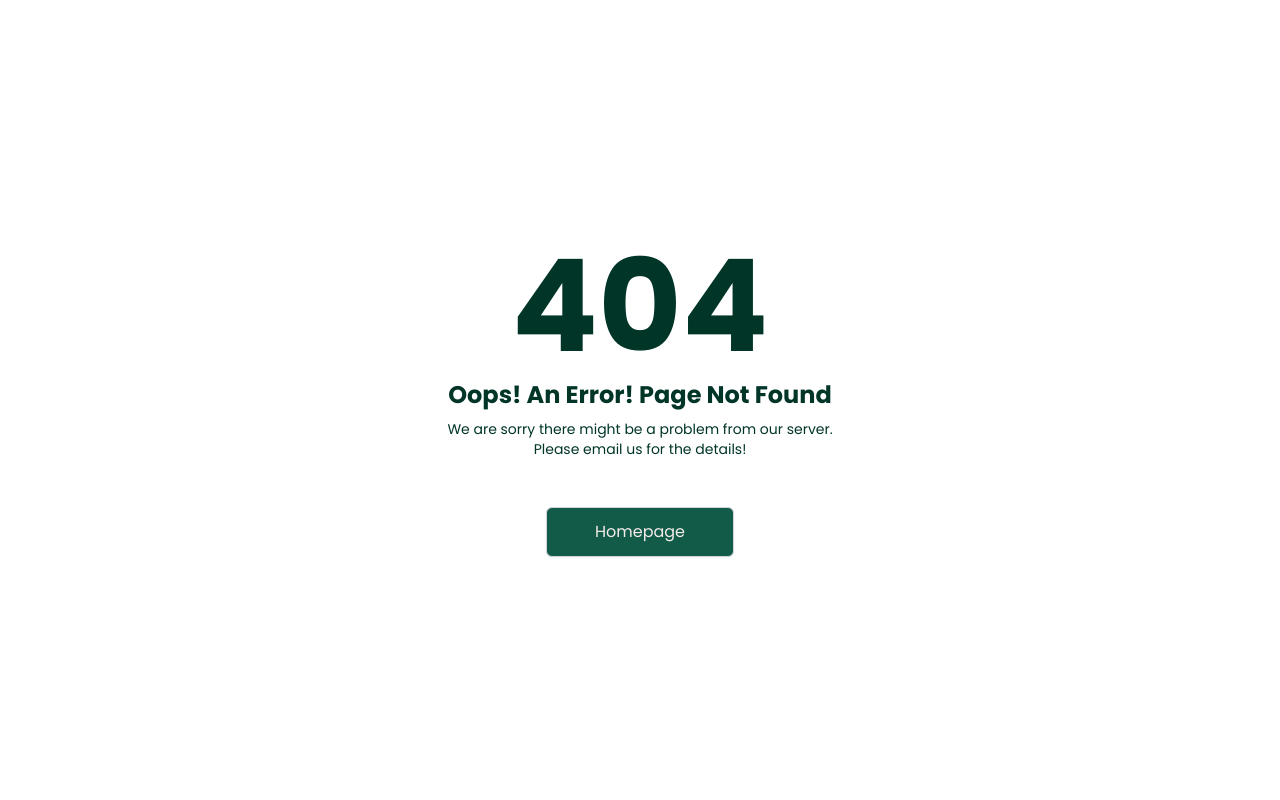
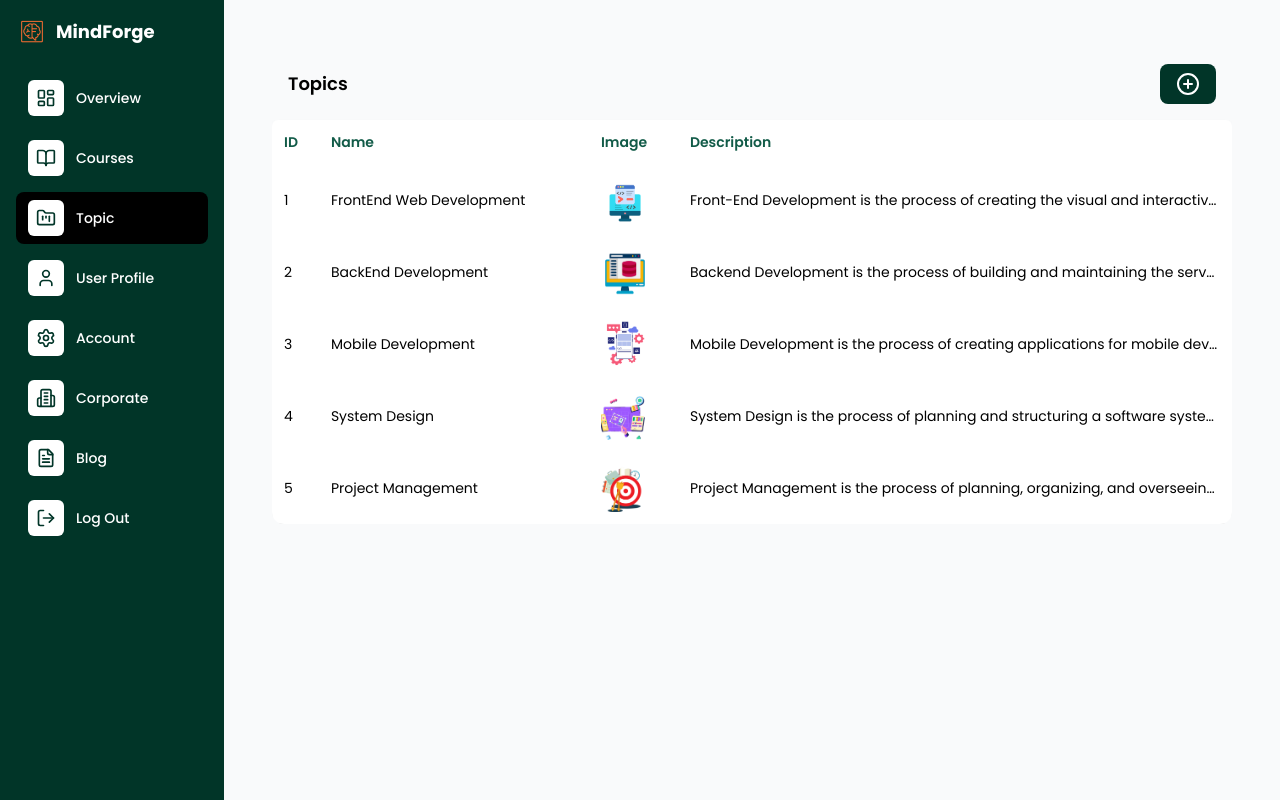
Before and after one commit to mind-forgee/mind-forge-fe, a React (Vite) app: page /admin/topics in a window 1280 px wide. Before the commit this address had no page. Built offline with nearby package versions, Linux system fonts and the light colour scheme.

Commit message:
feat: topics pages

```diff
--- a/src/components/admin/Sidebar.jsx
+++ b/src/components/admin/Sidebar.jsx
@@ -14,7 +14,7 @@ import {
 const sidebarItems = [
   { name: "Overview", icon: LayoutDashboard, path: "/admin/overview" },
   { name: "Courses", icon: BookOpen, path: "/admin/courses" },
-  { name: "Projects", icon: FolderKanban, path: "/admin/projects" },
+  { name: "Topic", icon: FolderKanban, path: "/admin/topics" },
   { name: "User Profile", icon: User, path: "/admin/profile" },
   { name: "Account", icon: Settings, path: "/admin/account" },
   { name: "Corporate", icon: Building2, path: "/admin/corporate" },
--- /dev/null
+++ b/src/components/admin/TopicsModal.jsx
@@ -0,0 +1,35 @@
+/* eslint-disable no-unused-vars */
+import { motion, AnimatePresence } from "framer-motion";
+
+const TopicsModal = ({ isOpen, onClose, children }) => {
+  return (
+    <AnimatePresence>
+      {isOpen && (
+        <motion.div
+          className="fixed inset-0 bg-black/40 flex justify-center items-center z-50"
+          initial={{ opacity: 0 }}
+          animate={{ opacity: 1 }}
+          exit={{ opacity: 0 }}
+        >
+          <motion.div
+            className="bg-white rounded-2xl shadow-xl p-6 w-full max-w-lg"
+            initial={{ scale: 0.9, opacity: 0 }}
+            animate={{ scale: 1, opacity: 1 }}
+            exit={{ scale: 0.9, opacity: 0 }}
+            transition={{ duration: 0.3 }}
+          >
+            <div className="flex justify-between items-center mb-4">
+              <h2 className="text-lg font-semibold">Add New Topic</h2>
+              <button onClick={onClose} className="text-gray-600 hover:text-black">
+                ✕
+              </button>
+            </div>
+            {children}
+          </motion.div>
+        </motion.div>
+      )}
+    </AnimatePresence>
+  );
+};
+
+export default TopicsModal;
--- /dev/null
+++ b/src/components/admin/TopicsTable.jsx
@@ -0,0 +1,51 @@
+import { CirclePlus } from "lucide-react";
+
+const TopicsTable = ({ columns, data, onAdd }) => {
+  return (
+    <div className="rounded-xl overflow-hidden">
+     <div className="flex justify-between items-center p-4">
+        <h2 className="text-lg font-semibold">Topics</h2>
+        <button
+          onClick={onAdd}
+          className="bg-secondary hover:bg-primary text-white px-4 py-2 rounded-lg transition"
+        >
+          <CirclePlus />
+        </button>
+      </div>
+      <table className="bg-white shadow-md rounded-md w-full border-collapse">
+        <thead className="text-left">
+          <tr>
+            {columns.map((col) => (
+              <th key={col} className="p-3 text-sm font-semibold text-primary">
+                {col}
+              </th>
+            ))}
+          </tr>
+        </thead>
+        <tbody>
+          {data.map((topic) => (
+            <tr
+              key={topic.id}
+              className="hover:bg-gray-50 transition text-sm"
+            >
+              <td className="p-3">{topic.id}</td>
+              <td className="p-3">{topic.name}</td>
+              <td className="p-3">
+                <img
+                  src={topic.image}
+                  alt={topic.name}
+                  className="w-12 h-12 rounded object-cover"
+                />
+              </td>
+              <td className="p-3 max-w-md truncate">
+                {topic.description}
+              </td>
+            </tr>
+          ))}
+        </tbody>
+      </table>
+    </div>
+  );
+};
+
+export default TopicsTable;
--- /dev/null
+++ b/src/components/form/AddTopicForm.jsx
@@ -0,0 +1,73 @@
+import { useState } from "react";
+
+const AddTopicForm = ({ onSubmit }) => {
+  const [formData, setFormData] = useState({
+    name: "",
+    image: "",
+    description: "",
+  });
+
+  const handleChange = (e) => {
+    setFormData((prev) => ({
+      ...prev,
+      [e.target.name]: e.target.value,
+    }));
+  };
+
+  const handleSubmit = (e) => {
+    e.preventDefault();
+
+
+    const payload = {
+      id: Date.now(),
+      ...formData,
+    };
+
+    onSubmit(payload);
+    setFormData({ name: "", image: "", description: "" });
+  };
+
+  return (
+    <form onSubmit={handleSubmit} className="space-y-4">
+      <div>
+        <label className="text-sm font-medium">Name</label>
+        <input
+          name="name"
+          value={formData.name}
+          onChange={handleChange}
+          className="w-full border rounded-lg p-2 mt-1"
+          required
+        />
+      </div>
+      <div>
+        <label className="text-sm font-medium">Image URL</label>
+        <input
+          name="image"
+          value={formData.image}
+          onChange={handleChange}
+          className="w-full border rounded-lg p-2 mt-1"
+          required
+        />
+      </div>
+      <div>
+        <label className="text-sm font-medium">Description</label>
+        <textarea
+          name="description"
+          value={formData.description}
+          onChange={handleChange}
+          rows="3"
+          className="w-full border rounded-lg p-2 mt-1"
+          required
+        />
+      </div>
+      <button
+        type="submit"
+        className="bg-secondary hover:bg-primary text-white px-4 py-2 rounded-lg w-full"
+      >
+        Save
+      </button>
+    </form>
+  );
+};
+
+export default AddTopicForm;
--- a/src/data/topics.js
+++ b/src/data/topics.js
@@ -1,31 +1,31 @@
 export const topics = [
   {
     id: 1,
-    title: "FrontEnd Web Development",
+    name: "FrontEnd Web Development",
     image: "/images/frontend.png",
     description: "Front-End Development is the process of creating the visual and interactive elements of a website or application that users see and engage with, focusing on design, responsiveness, and user experience. It opens career paths such as Front-End Developer, UI Developer, and Web Developer, with technologies like HTML, CSS, JavaScript, React, and Vue.js, along with design tools like Figma and Adobe XD, commonly used to build and refine user interfaces."
   },
   {
     id: 2,
-    title: "BackEnd Development",
+    name: "BackEnd Development",
     image: "/images/backend.png",
     description: "Backend Development is the process of building and maintaining the server-side logic, databases, and APIs that power applications, ensuring data is processed, stored, and delivered efficiently. It opens career paths such as Backend Developer, API Engineer, and Software Engineer, with technologies like Node.js, Python, Java, PostgreSQL, MySQL, and cloud platforms such as AWS and Google Cloud commonly used to develop and manage backend systems."
   },
   {
     id: 3,
-    title: "Mobile Development",
+    name: "Mobile Development",
     image: "/images/mobile.png",
     description: "Mobile Development is the process of creating applications for mobile devices, focusing on performance, usability, and platform-specific requirements for iOS, Android, or cross-platform use. It opens career paths such as Mobile App Developer, Flutter Developer, and iOS/Android Engineer, with tools and frameworks like Android Studio, Xcode, Flutter, React Native, and Swift commonly used to design, build, and test apps."
   },
   {
     id: 4,
-    title: "System Design",
+    name: "System Design",
     image: "/images/system.png",
     description: "System Design is the process of planning and structuring a software system’s architecture to ensure it is scalable, reliable, and efficient, involving tasks like defining component interactions, choosing technologies, mapping data flow, and creating diagrams. This skill opens career paths such as Software Architect, Backend Engineer, DevOps Engineer, and Technical Lead, with tools like Lucidchart, Draw.io, Figma, Miro, and cloud platforms (AWS, Google Cloud, Azure) commonly used for design and collaboration."
   },
   {
     id: 5,
-    title: "Project Management",
+    name: "Project Management",
     image: "/images/management.png",
     description: "Project Management is the process of planning, organizing, and overseeing projects to meet goals on time and within budget, involving tasks like defining objectives, allocating resources, and managing risks. It opens career paths such as Project Manager, Scrum Master, and Product Manager, with tools like Jira, Trello, Asana, and Slack commonly used for coordination and communication."
   },
--- /dev/null
+++ b/src/pages/admin/Topics.jsx
@@ -0,0 +1,31 @@
+import { useState } from "react";
+import { topics } from "../../data/topics";
+import TopicsTable from "../../components/admin/TopicsTable";
+import TopicsModal from "../../components/admin/TopicsModal";
+import AddTopicForm from "../../components/form/AddTopicForm";
+
+const Topics = () => {
+  const [data, setData] = useState(topics);
+  const [isOpen, setIsOpen] = useState(false);
+
+  const handleAdd = (newTopic) => {
+    setData((prev) => [...prev, newTopic]);
+    setIsOpen(false);
+  };
+
+  return (
+    <main className="p-6">
+      <TopicsTable
+        columns={["ID", "Name", "Image", "Description"]}
+        data={data}
+        onAdd={() => setIsOpen(true)}
+      />
+
+      <TopicsModal isOpen={isOpen} onClose={() => setIsOpen(false)}>
+        <AddTopicForm onSubmit={handleAdd} />
+      </TopicsModal>
+    </main>
+  );
+};
+
+export default Topics;
--- a/src/router/index.jsx
+++ b/src/router/index.jsx
@@ -17,6 +17,7 @@ import Overview from "../pages/admin/Overview";
 import Courses from "../components/landing/Courses";
 import Blog from "../pages/admin/Blog";
 import ManageCourses from "../pages/admin/ManageCourses";
+import Topics from "../pages/admin/Topics";
 
 
 
@@ -70,6 +71,10 @@ export const router = createBrowserRouter([
         element: <ManageCourses />
       },
       {
+        path: "topics",
+        element: <Topics />
+      },
+      {
         path: "blog",
         element: <Blog />
       },
```
Also changed, not shown: src/pages/admin/Projects.jsx (deleted).
